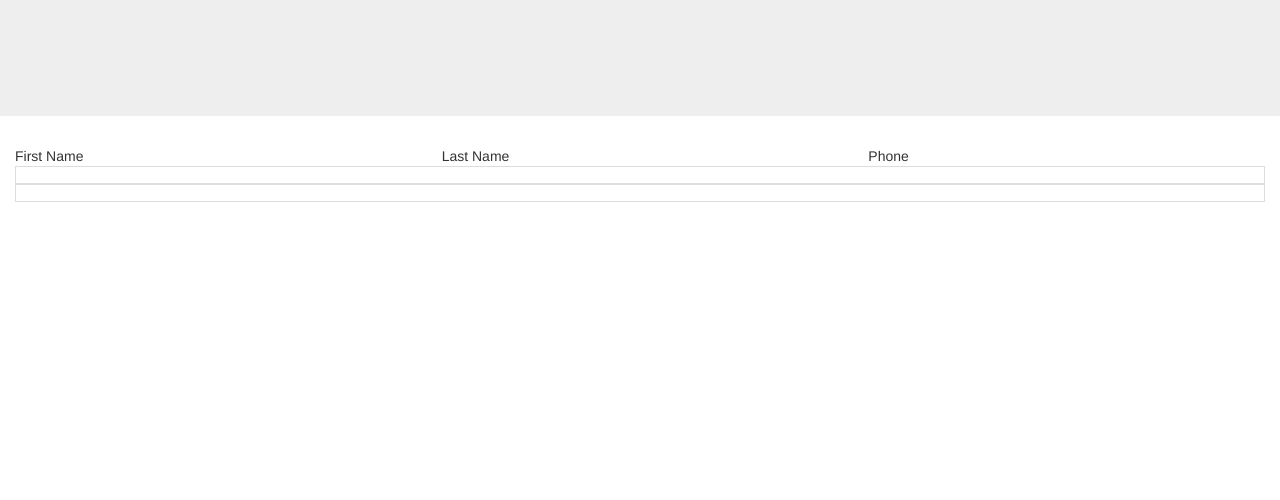
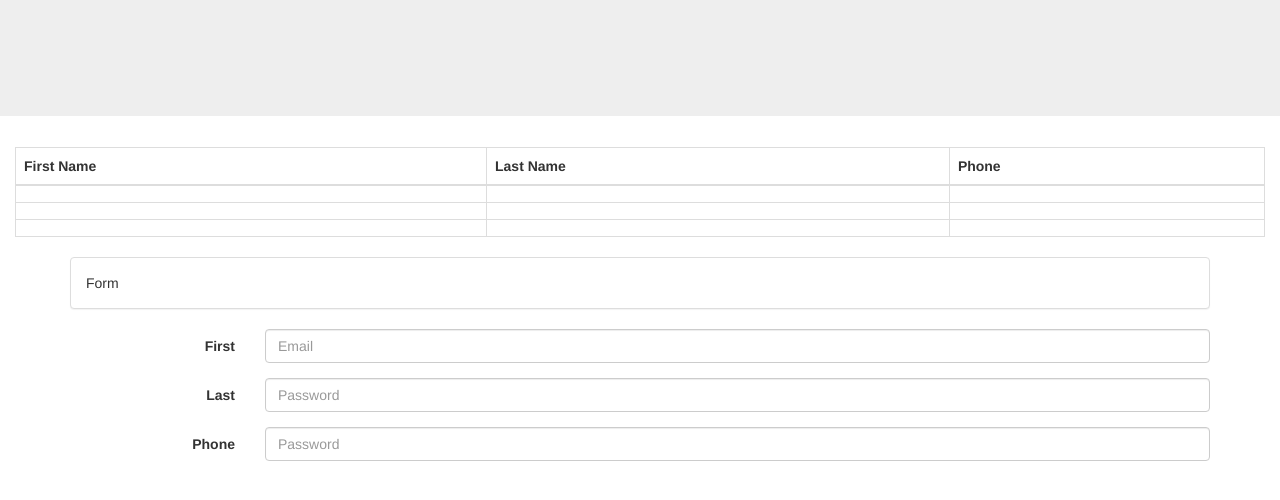
Before and after one commit to AmitaPatel3/ChallengeOne, a plain HTML site: page index.html in a window 1280 px wide. Drawn offline with nearby package versions, Linux system fonts and the light colour scheme.

Commit message:
added table and form

```diff
--- a/index.html
+++ b/index.html
@@ -14,38 +14,105 @@
 <body>
 
 <section>
-	<div class="jumbotron">
-		<div class="container">
-			<h1></h1>
-			<p></p>
-			<p>
 
-			</p>
-		</div>
+<div class="jumbotron">
+	<div class="container">
+		<h1></h1>
+
 	</div>
+</div>
+
+
+
 </section>
 
 
 <section>
 <div class="container-fluid">
 	<div class="row">
-	<div class="col-md-4">First Name</div>
-  <div class="col-md-4">Last Name</div>
-  <div class="col-md-4">Phone</div>
+	<div class="col-md-4"></div>
+  <div class="col-md-4"></div>
+  <div class="col-md-4"></div>
 </div>
+
+
+
 
 <table class="table table-bordered table-hover">
 	<thead>
 		<tr>
-			<th></th>
+			<th>First Name</th>
+			<th>Last Name</th>
+			<th>Phone</th>
 		</tr>
+
 	</thead>
 	<tbody>
 		<tr>
 			<td></td>
+			<td></td>
+			<td></td>
 		</tr>
+
+		<tr>
+			<td></td>
+			<td></td>
+			<td></td>
+		</tr>
+
+		<tr>
+			<td></td>
+			<td></td>
+			<td></td>
+		</tr>
+
+
 	</tbody>
 </table>
+
+</section>
+
+
+<section>
+<div class="container">
+		<div class="row">
+            <div class="col-xs-1 col-sm-12 col-md-12 col-lg-12">
+<div class="panel panel-default">
+
+	<div class="panel-body">
+		Form
+	</div>
+</div>
+
+<form class="form-horizontal">
+  <div class="form-group">
+    <label for="First Name" class="col-sm-2 control-label">First</label>
+    <div class="col-sm-10">
+      <input type="email" class="form-control" id="inputEmail3" placeholder="Email">
+    </div>
+  </div>
+  <div class="form-group">
+    <label for="Last Name" class="col-sm-2 control-label">Last</label>
+    <div class="col-sm-10">
+      <input type="password" class="form-control" id="inputPassword3" placeholder="Password">
+    </div>
+  </div>
+  <div class="form-group">
+    <label for="Phone" class="col-sm-2 control-label">Phone</label>
+    <div class="col-sm-10">
+      <input type="password" class="form-control" id="inputPassword3" placeholder="Password">
+    </div>
+  </div>
+
+
+
+
+  <div class="form-group">
+    <div class="col-sm-offset-2 col-sm-10">
+
+    </div>
+  </div>
+</form>
 
 
 
@@ -59,6 +126,9 @@
 
 
 
+
+
+
 <script src="https://code.jquery.com/jquery-2.2.0.js"></script>
 
 <script src="https://maxcdn.bootstrapcdn.com/bootstrap/3.3.6/js/bootstrap.min.js" integrity="sha384-0mSbJDEHialfmuBBQP6A4Qrprq5OVfW37PRR3j5ELqxss1yVqOtnepnHVP9aJ7xS" crossorigin="anonymous"></script>
```
